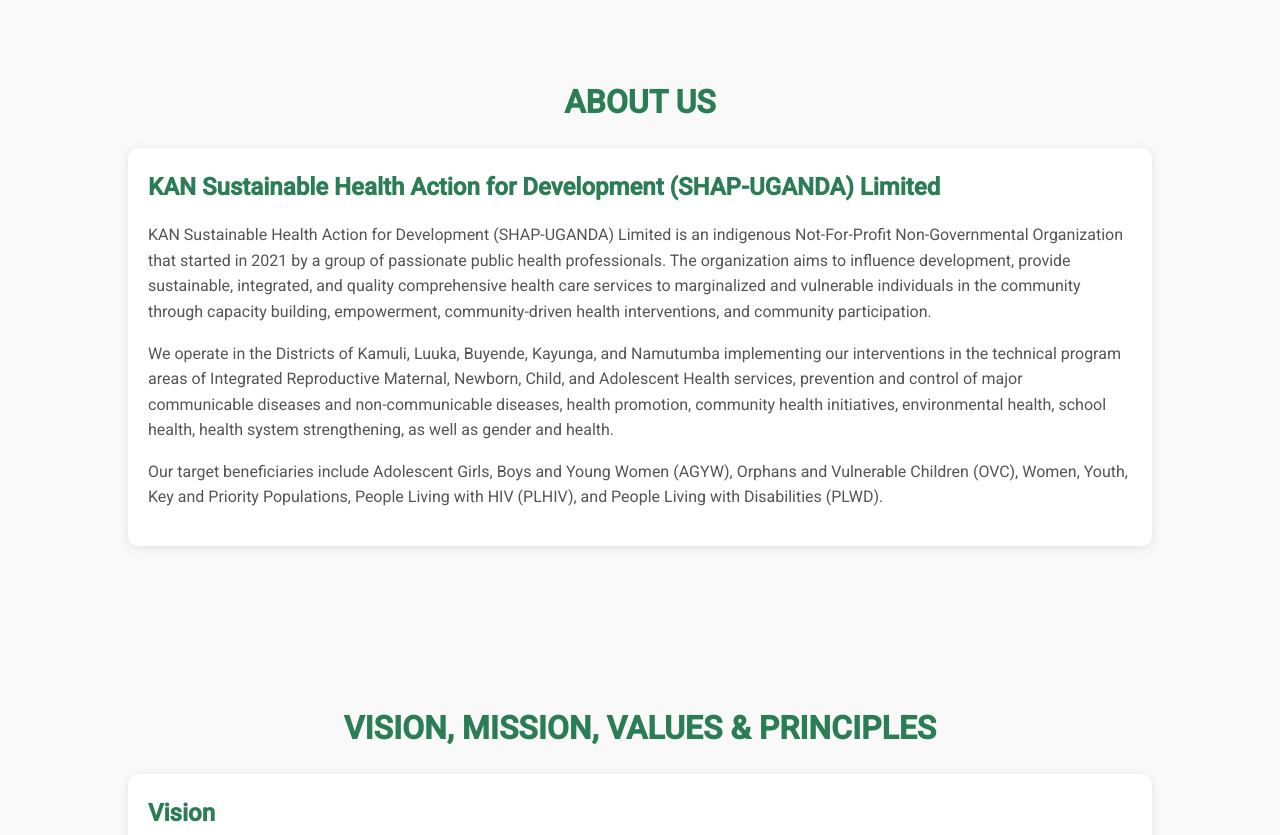
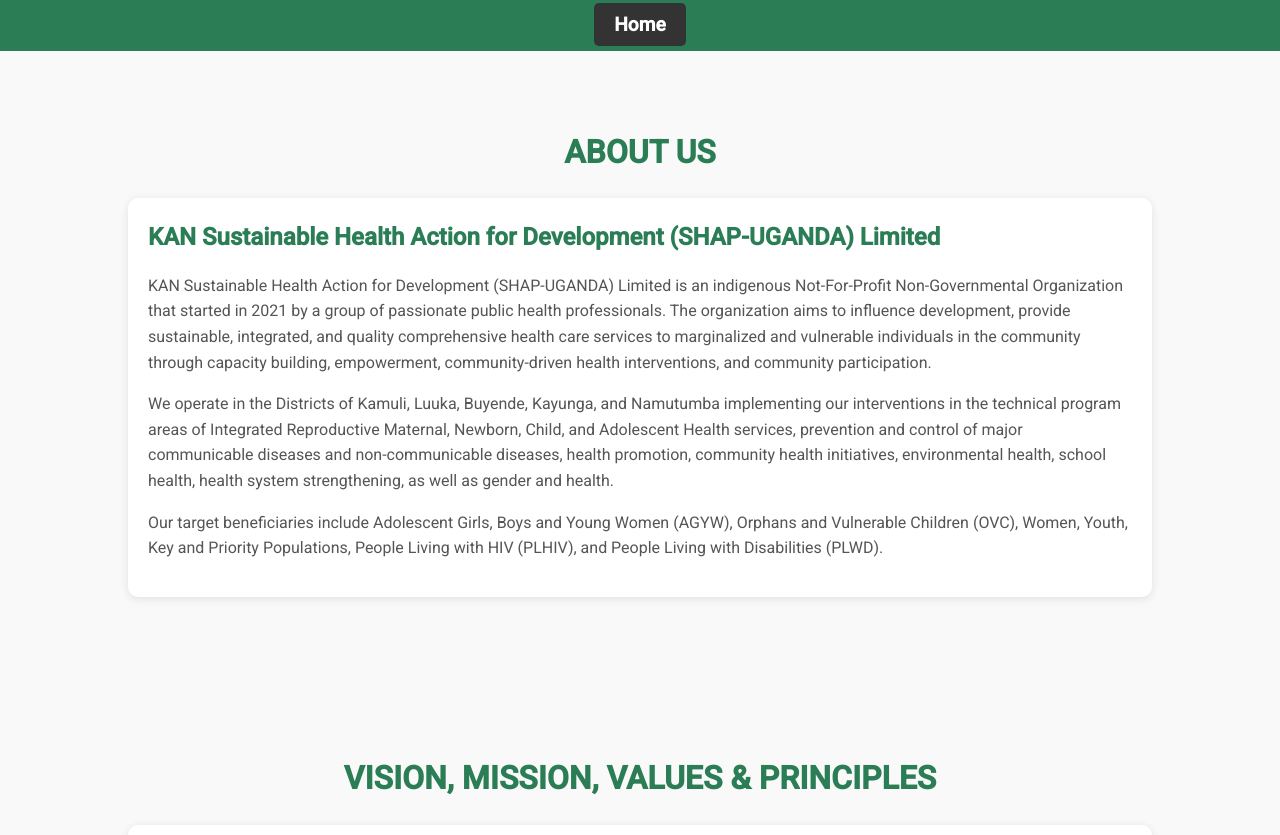
Before and after one commit to NAKIBINGEGIDEON/shapug.github.io, a plain HTML site: page index.html in a window 1280 px wide. Shown: the top 835 px of the page. Drawn offline with Linux system fonts and the light colour scheme.

Commit message:
Update index.html

```diff
--- a/index.html
+++ b/index.html
@@ -69,24 +69,22 @@
       display: flex;
       justify-content: space-between;
       flex-wrap: wrap;
-      gap: 20px;
+      gap: 10px;
     }
 
     .play-card {
       background: #2a7d54;
       color: white;
-      padding: 20px;
+      padding: 15px;
       border-radius: 10px;
-      flex: 1 1 30%;
+      flex: 1 1 20%;
       text-align: center;
+      font-size: 1rem;
     }
 
     .play-card h3 {
       margin: 0 0 10px 0;
-    }
-
-    .play-card p {
-      margin: 0;
+      font-size: 1.1rem;
     }
 
     .footer {
@@ -101,12 +99,39 @@
       text-decoration: none;
       font-weight: bold;
     }
+
+    /* Header styles */
+    header {
+      background-color: #2a7d54;
+      color: white;
+      padding: 10px 0;
+      text-align: center;
+    }
+
+    header a {
+      color: white;
+      text-decoration: none;
+      font-size: 1.2rem;
+      font-weight: 600;
+      padding: 10px 20px;
+      background-color: #333;
+      border-radius: 5px;
+    }
+
+    header a:hover {
+      background-color: #555;
+    }
   </style>
 </head>
 
 <body>
 
-  <div class="container">
+  <!-- Header with Home Button -->
+  <header>
+    <a href="#top">Home</a>
+  </header>
+
+  <div class="container" id="top">
     <!-- About Us Section -->
     <div class="section">
       <h2 class="section-title">ABOUT US</h2>
```
